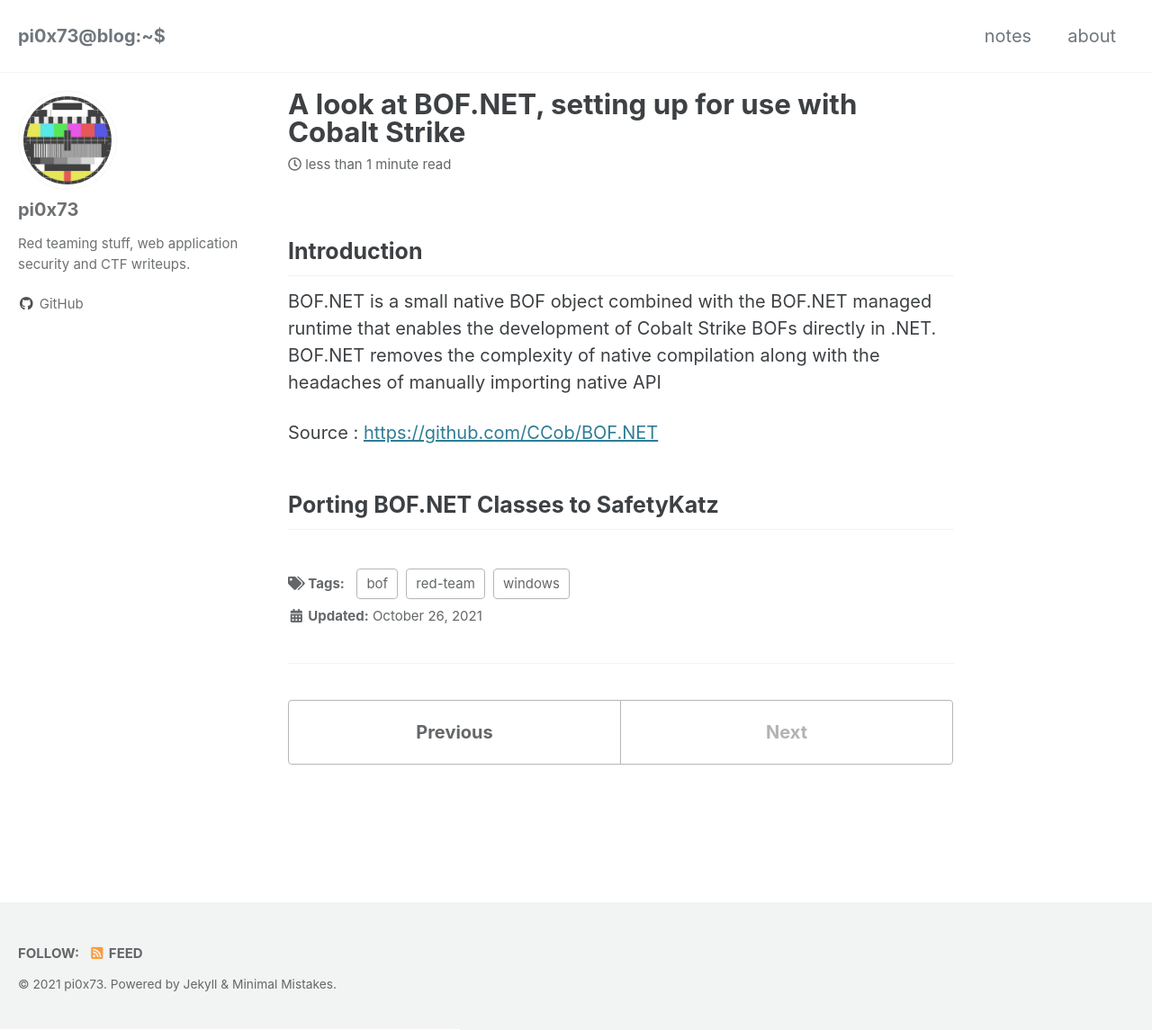
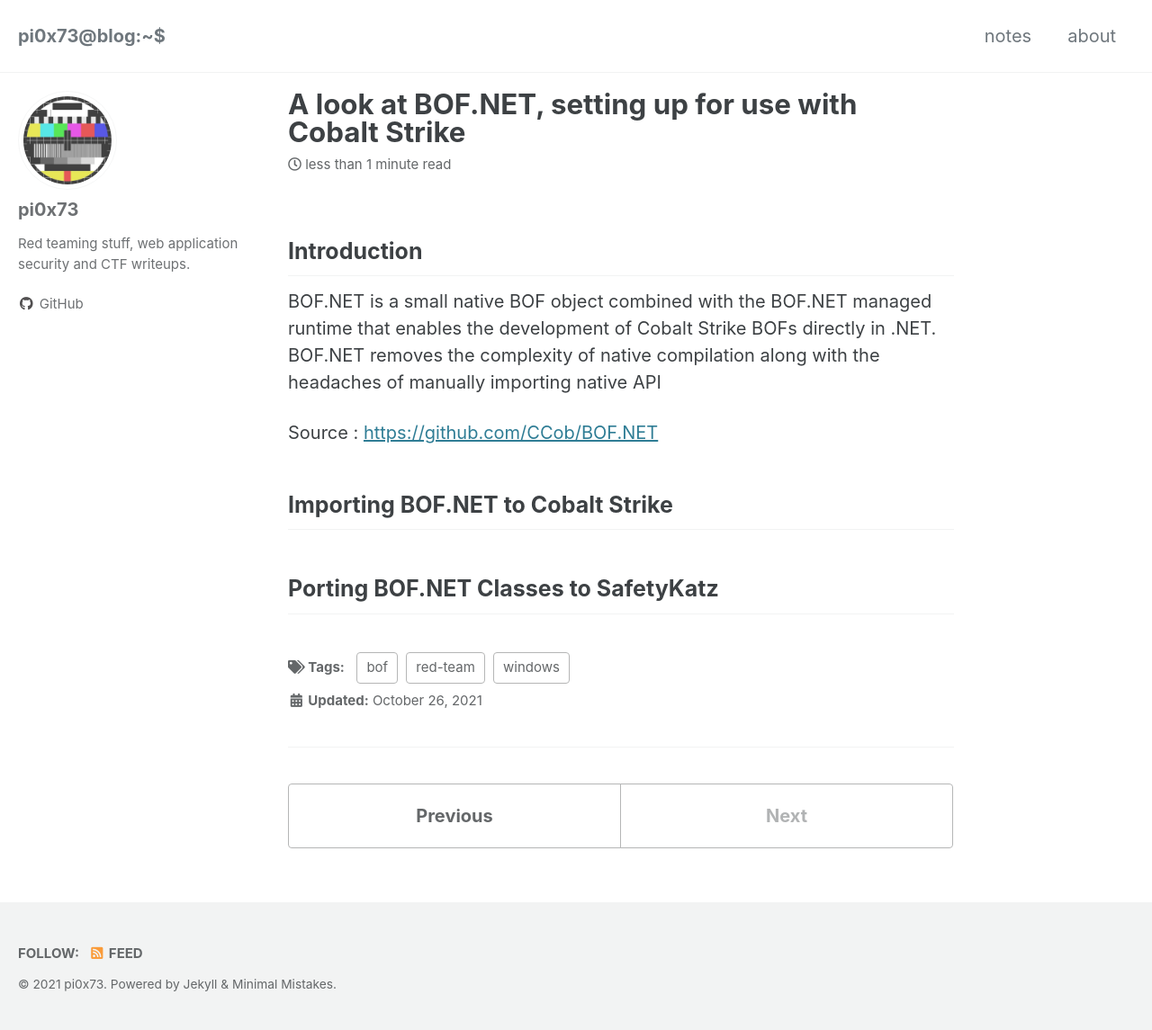
Before and after one commit to suldod/suldod.github.io.bak, a Jekyll site: the page built from _posts/2021-11-16-Setting-Up-BOF-NET.md, in a window 1280 px wide and 1145 px high. Shown: the whole window at 90% size. Built offline with Jekyll 4.4.1, drawn with Linux system fonts in a browser that asks for light colours; cached includes are drawn as plain includes.

Commit message:
Update 2021-11-16-Setting-Up-BOF-NET.md

```diff
--- a/_posts/2021-11-16-Setting-Up-BOF-NET.md
+++ b/_posts/2021-11-16-Setting-Up-BOF-NET.md
@@ -15,4 +15,6 @@ BOF.NET is a small native BOF object combined with the BOF.NET managed runtime t
 
 Source : [https://github.com/CCob/BOF.NET](https://github.com/CCob/BOF.NET)
 
+## Importing BOF.NET to Cobalt Strike
+
 ## Porting BOF.NET Classes to SafetyKatz
```
